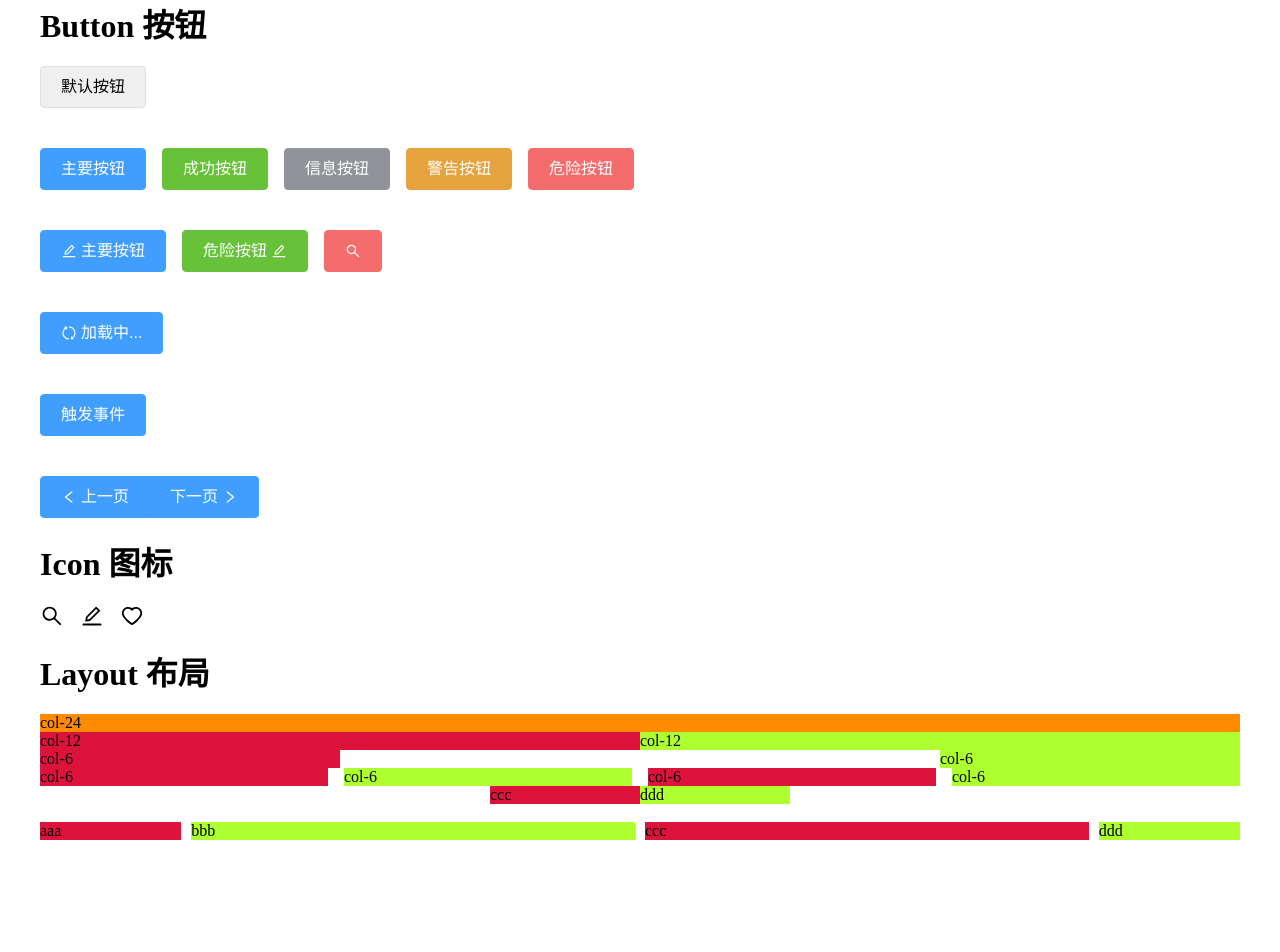
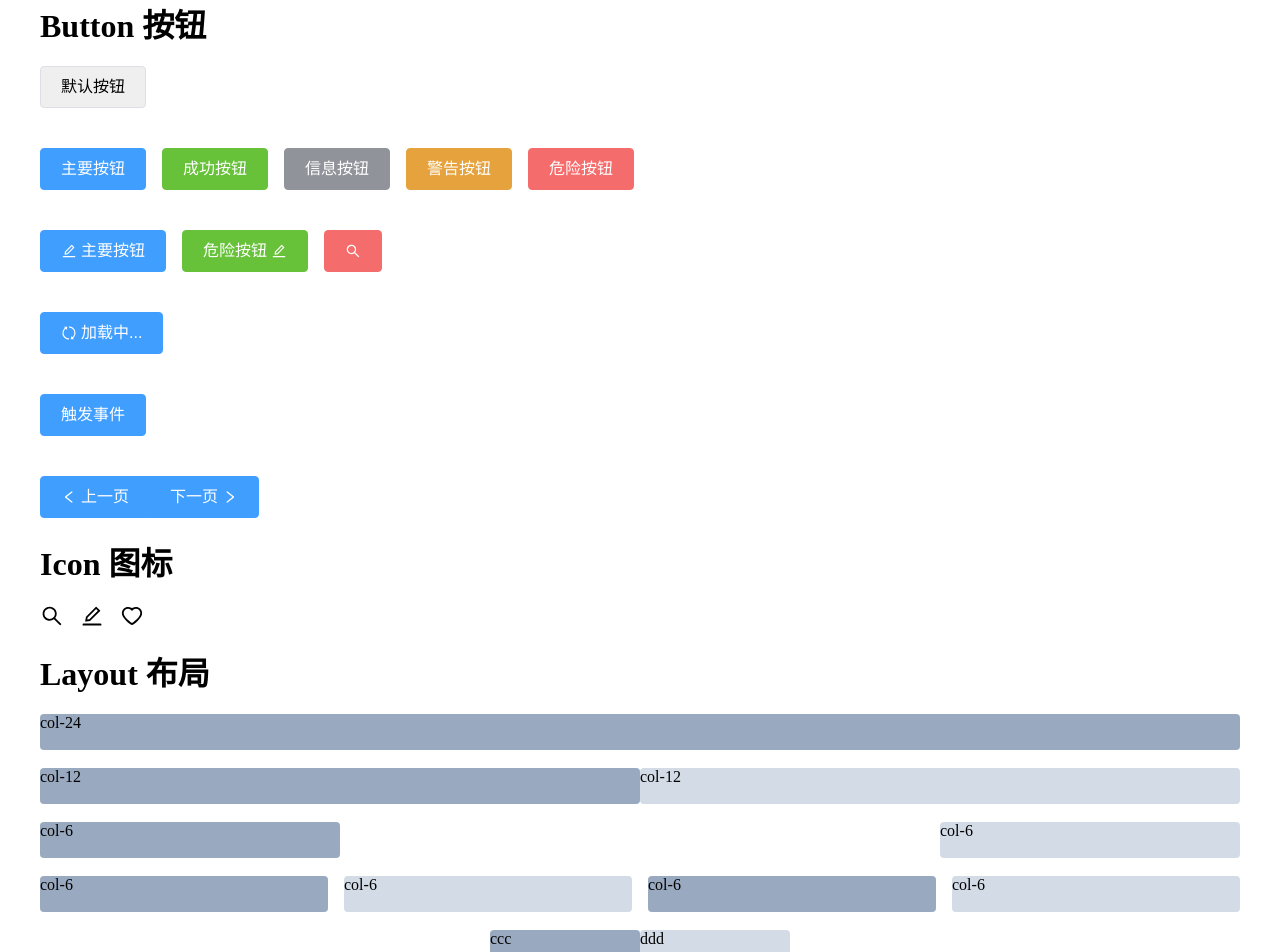
Before and after one commit to zhangyanling77/zyl-ui, a Vue app: page / in a window 1280 px wide. Shown: the top 952 px of the page. Before the commit the page ends 860 px from the top, so only its background shows below. Built offline with nearby package versions, Linux system fonts and the light colour scheme.

Commit message:
feat: styles

```diff
--- a/src/App.vue
+++ b/src/App.vue
@@ -46,60 +46,64 @@
         <!-- 布局组件 Row Col -->
         <zyl-row>
           <zyl-col :span="24">
-            <div class="yellow">col-24</div>
+            <div class="grid-content bg-purple-dark">col-24</div>
           </zyl-col>
         </zyl-row>
+        <br />
         <zyl-row>
           <zyl-col :span="12">
-            <div class="red">col-12</div>
+            <div class="grid-content bg-purple-dark">col-12</div>
           </zyl-col>
           <zyl-col :span="12">
-            <div class="green">col-12</div>
+            <div class="grid-content bg-purple">col-12</div>
           </zyl-col>
         </zyl-row>
+        <br />
         <zyl-row>
           <zyl-col :span="6">
-            <div class="red">col-6</div>
+            <div class="grid-content bg-purple-dark">col-6</div>
           </zyl-col>
           <zyl-col :span="6" :offset="12">
-            <div class="green">col-6</div>
+            <div class="grid-content bg-purple">col-6</div>
           </zyl-col>
         </zyl-row>
+        <br />
         <zyl-row :gutter="16">
           <zyl-col :span="6">
-            <div class="red">col-6</div>
+            <div class="grid-content bg-purple-dark">col-6</div>
           </zyl-col>
           <zyl-col :span="6">
-            <div class="green">col-6</div>
+            <div class="grid-content bg-purple">col-6</div>
           </zyl-col>
           <zyl-col :span="6">
-            <div class="red">col-6</div>
+            <div class="grid-content bg-purple-dark">col-6</div>
           </zyl-col>
           <zyl-col :span="6">
-            <div class="green">col-6</div>
+            <div class="grid-content bg-purple">col-6</div>
           </zyl-col>
         </zyl-row>
+        <br />
         <zyl-row justify="center">
           <zyl-col :span="3">
-            <div class="red">ccc</div>
+            <div class="grid-content bg-purple-dark">ccc</div>
           </zyl-col>
           <zyl-col :span="3">
-            <div class="green">ddd</div>
+            <div class="grid-content bg-purple">ddd</div>
           </zyl-col>
         </zyl-row>
         <br />
         <zyl-row :gutter="10">
           <zyl-col :xs="8" :sm="6" :md="4" :lg="3" :xl="1">
-            <div class="grid-content red">aaa</div>
+            <div class="grid-content bg-purple-dark"></div>
           </zyl-col>
            <zyl-col :xs="4" :sm="6" :md="8" :lg="9" :xl="11">
-            <div class="grid-content green">bbb</div>
+            <div class="grid-content bg-purple"></div>
           </zyl-col>
            <zyl-col :xs="4" :sm="6" :md="8" :lg="9" :xl="11">
-            <div class="grid-content red">ccc</div>
+            <div class="grid-content bg-purple-dark"></div>
           </zyl-col>
            <zyl-col :xs="8" :sm="6" :md="4" :lg="3" :xl="1">
-            <div class="grid-content green">ddd</div>
+            <div class="grid-content bg-purple"></div>
           </zyl-col>
         </zyl-row>
       </div>
@@ -134,5 +138,15 @@ export default {
   .yellow {
     background-color: darkorange;
   }
+  .bg-purple-dark {
+    background: #99a9bf;
+  }
+  .bg-purple {
+    background: #d3dce6;
+  }
+  .grid-content {
+    border-radius: 4px;
+    min-height: 36px;
+  }
 }
 </style>
```
